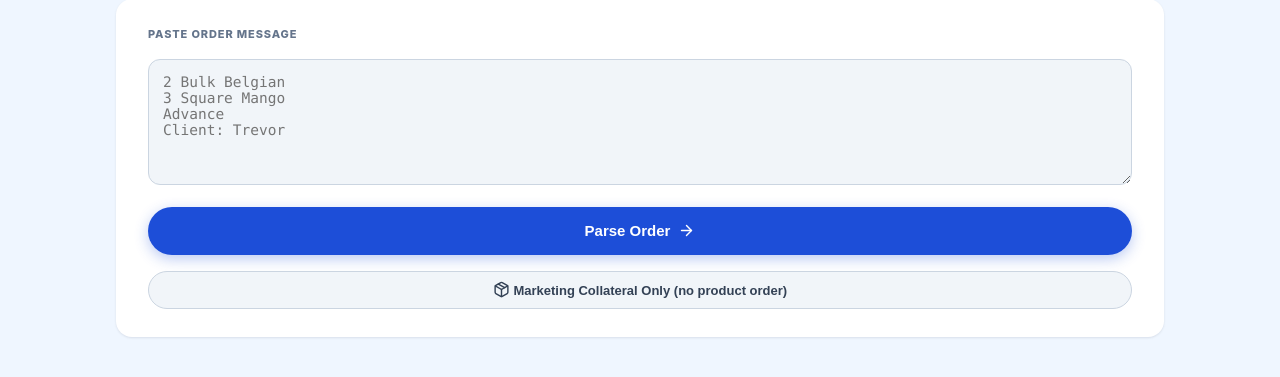
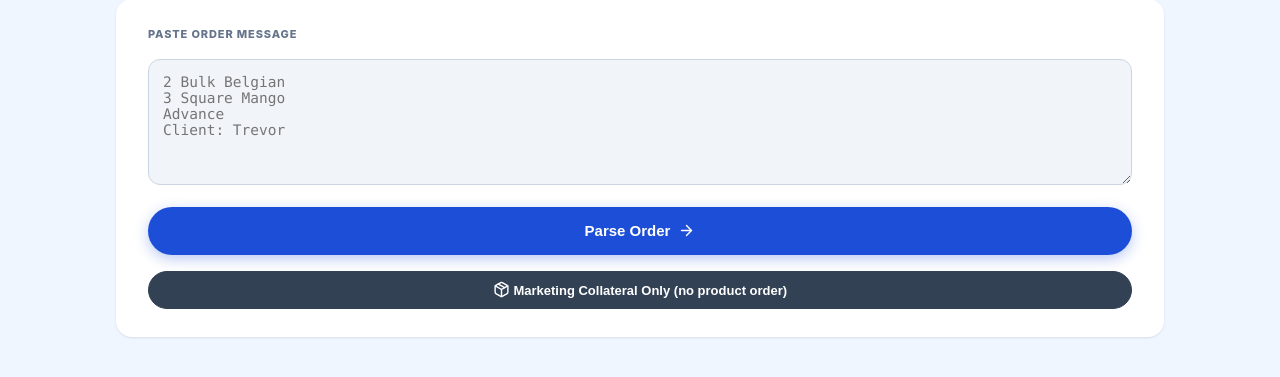
Before and after one commit to Icestasy-Projects/Icestasy-order-desk, a Flask app: page /new-order in a window 1280 px wide. Shown: the part 128-505 px from the top of the page. Run offline with Flask 3, Linux system fonts and the light colour scheme; the visitor is signed in with stand-in values (Sample User, id 1).

Commit message:
Make .btn-ghost a solid dark button instead of a pale one
Reported low-contrast Edit button on the Team page persisted after
the earlier .btn-ghost fix — this one was specifically about the
:hover state, not the default one. .option-btn rows turn a light blue
(--brand-soft) on hover, and .btn-ghost's background (--slate-100, a
near-white gray) was close enough in lightness to nearly blend into
it, exactly as the follow-up screenshot showed. Switched it to a
solid slate-700 background with white text so it reads clearly
against both the white default row background and the light-blue
hover background.

Verified by reproducing the exact hover state via Playwright
(hovering the row before screenshotting) — the button is now a
clearly readable dark pill in both states, and confirmed the same
button style still reads well in its other context (Clients page's
Cancel button).

```diff
--- a/static/style.css
+++ b/static/style.css
@@ -63,12 +63,15 @@ body {
 .brand-text strong { font-size: 16px; font-weight: 800; letter-spacing: .3px; }
 .brand-text small { font-size: 9.5px; font-weight: 700; letter-spacing: .08em; opacity: .75; }
 .btn-ghost {
-  background: var(--slate-100); border: 1.5px solid var(--slate-300); color: var(--slate-700);
+  /* Solid dark treatment, not a pale tint: this sits inside .option-btn rows,
+     whose :hover background is a light blue (--brand-soft) close enough in
+     lightness to a pale ghost button that the two nearly blended together. */
+  background: var(--slate-700); border: 1.5px solid var(--slate-700); color: #fff;
   padding: 9px 18px; border-radius: 20px; cursor: pointer; font-size: 13px;
   font-weight: 700; transition: background .15s, border-color .15s, transform .1s;
   min-height: 38px; white-space: nowrap;
 }
-.btn-ghost:hover { background: var(--slate-200); border-color: var(--slate-500); }
+.btn-ghost:hover { background: var(--slate-900); border-color: var(--slate-900); }
 .btn-ghost:active { transform: scale(.96); }
 
 .header-right { display: flex; align-items: center; gap: 10px; flex-wrap: wrap; }
```
